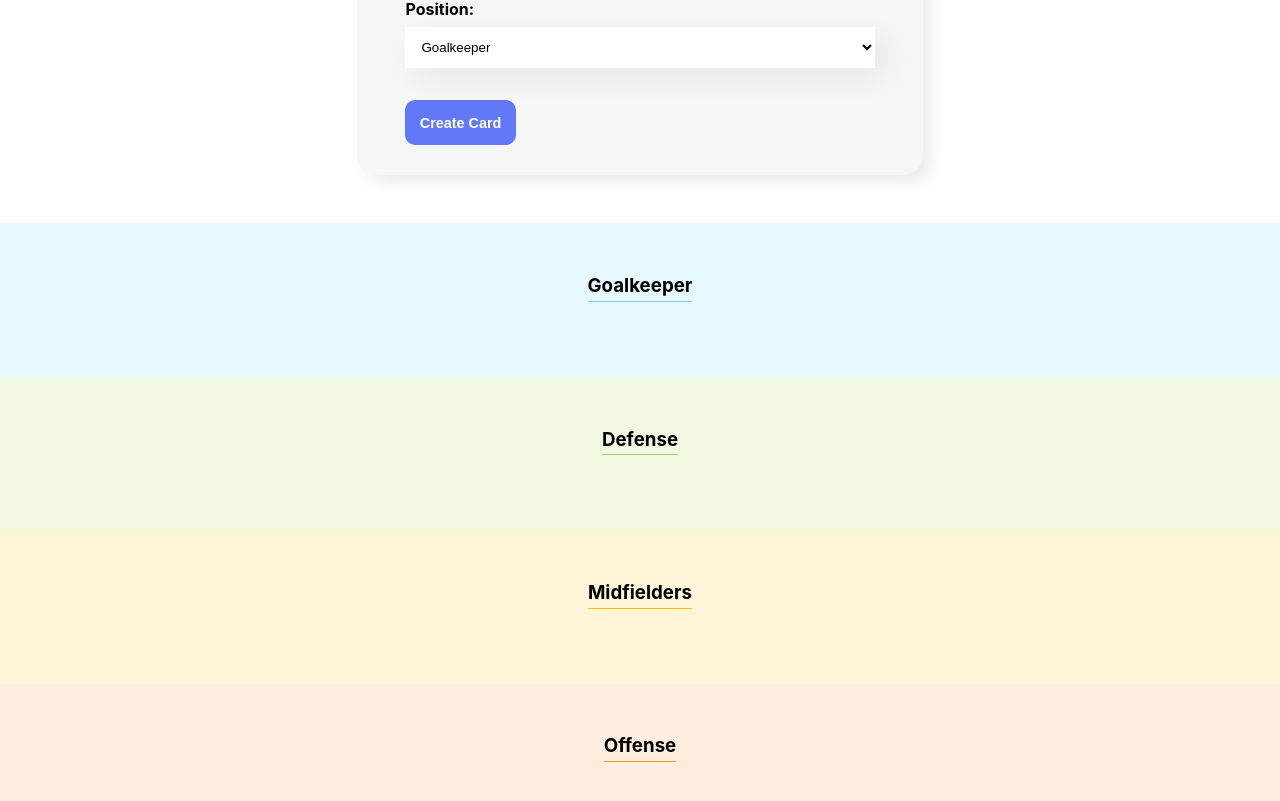
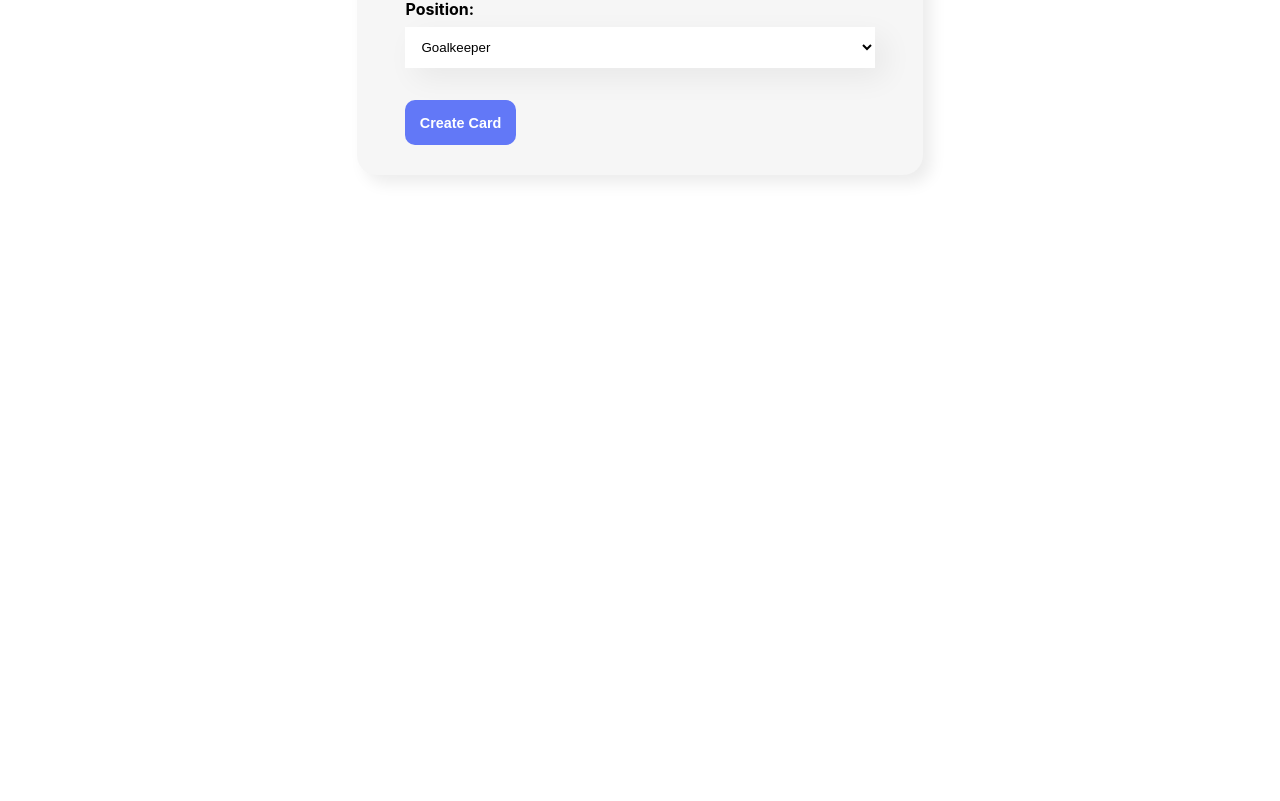
Before and after one commit to devcarolinealmeida/my-team-react, a React (Create React App) app: page / in a window 1280 px wide. Shown: the part 941-1742 px from the top of the page. After the commit the page ends 1164 px from the top, so only its background shows below. Built offline with nearby package versions, Linux system fonts and the light colour scheme.

Commit message:
add props.players.length > 0 returns " "

```diff
--- a/src/components/MyTeam/MyTeam.jsx
+++ b/src/components/MyTeam/MyTeam.jsx
@@ -5,13 +5,13 @@ import './MyTeam.css'
 
 const MyTeam = (props) => {
     return (
-        <section className='container_my-team-position' style={{ backgroundColor: props.secondColor }}>
+        (props.players.length > 0) ? <section className='container_my-team-position' style={{ backgroundColor: props.secondColor }}>
             <h3 style={{borderBottomColor: props.firstColor}} >{props.positionName}</h3>
             <div className='my-team-position-card'>
                 {props.players.map( player => <Player name={player.name} team={player.team} image={player.image} />)}
             </div>
-
         </section>
+        : ''
      );
 }
 
--- a/src/components/Player/Player.css
+++ b/src/components/Player/Player.css
@@ -1,6 +1,7 @@
 .container-player {
     width: 10em;
     height: 20em;
+    margin-bottom: 2.5em;
 }
 
 .header-player {
```
